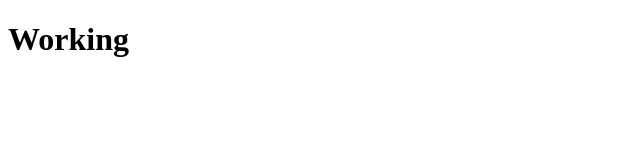
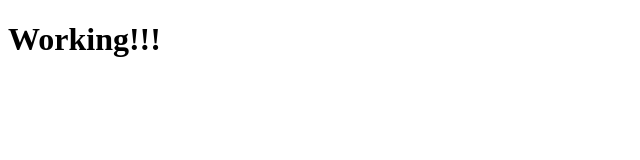
Before and after one commit to ronnross/toki-pona, a website: page docs/index.html in a window 1280 px wide. Shown: the full height of the page, 0-640 px from the left. Drawn offline with Linux system fonts and the light colour scheme.

Commit message:
updating html file

```diff
--- a/docs/index.html
+++ b/docs/index.html
@@ -5,6 +5,6 @@
   <title>Toki Pona</title>
 </head>
 <body>
-  <h1>Working</h1>
+  <h1>Working!!!</h1>
 </body>
 </html>
```
